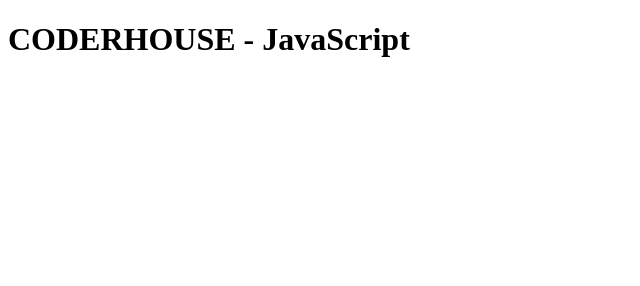
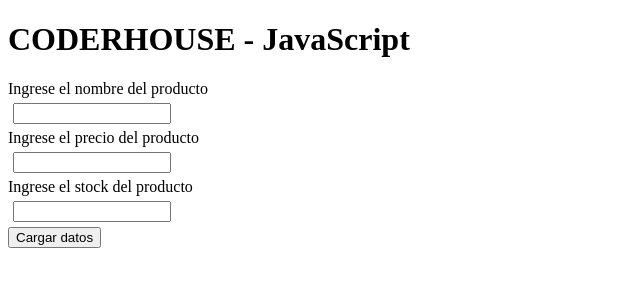
Before and after one commit to Pablo-Esquilache/Curso-JavaScript-CoderHouse, a plain HTML site: page Pablo Daniel Esquilache - JavaScript/index.html in a window 1280 px wide. Shown: the whole page, without its empty margins (0-640 px from the left). Drawn offline with Linux system fonts and the light colour scheme.

Commit message:
pruebaaa

```diff
--- /dev/null
+++ b/Pablo Daniel Esquilache - JavaScript/estilo.css
@@ -0,0 +1,5 @@
+
+.formulario input {
+    margin: 5px;
+    width: 150px;
+}
--- a/Pablo Daniel Esquilache - JavaScript/index.html
+++ b/Pablo Daniel Esquilache - JavaScript/index.html
@@ -4,10 +4,25 @@
     <meta charset="UTF-8">
     <meta http-equiv="X-UA-Compatible" content="IE=edge">
     <meta name="viewport" content="width=device-width, initial-scale=1.0">
+    <link rel="stylesheet" href="estilo.css">
     <title>Document</title>
 </head>
 <body>
     <h1>CODERHOUSE - JavaScript</h1>
+    <div class="formulario">
+        <form id="formulario_carga">
+            <label for="">Ingrese el nombre del producto</label><br>
+            <input type="text" id="nombre_producto"><br>
+            <label for="">Ingrese el precio del producto</label><br>
+            <input type="text" id="precio_producto"><br>
+            <label for="">Ingrese el stock del producto</label><br>
+            <input type="text" id="stock_producto"><br>
+            <button id="boton_carga">Cargar datos</button>
+        </form>
+    </div>
+    <div class="array">
+
+    </div>
 
     <script src="script.js"></script>
 </body>
```
Also changed, not shown: Pablo Daniel Esquilache - JavaScript/script.js (+66 -5 lines).
